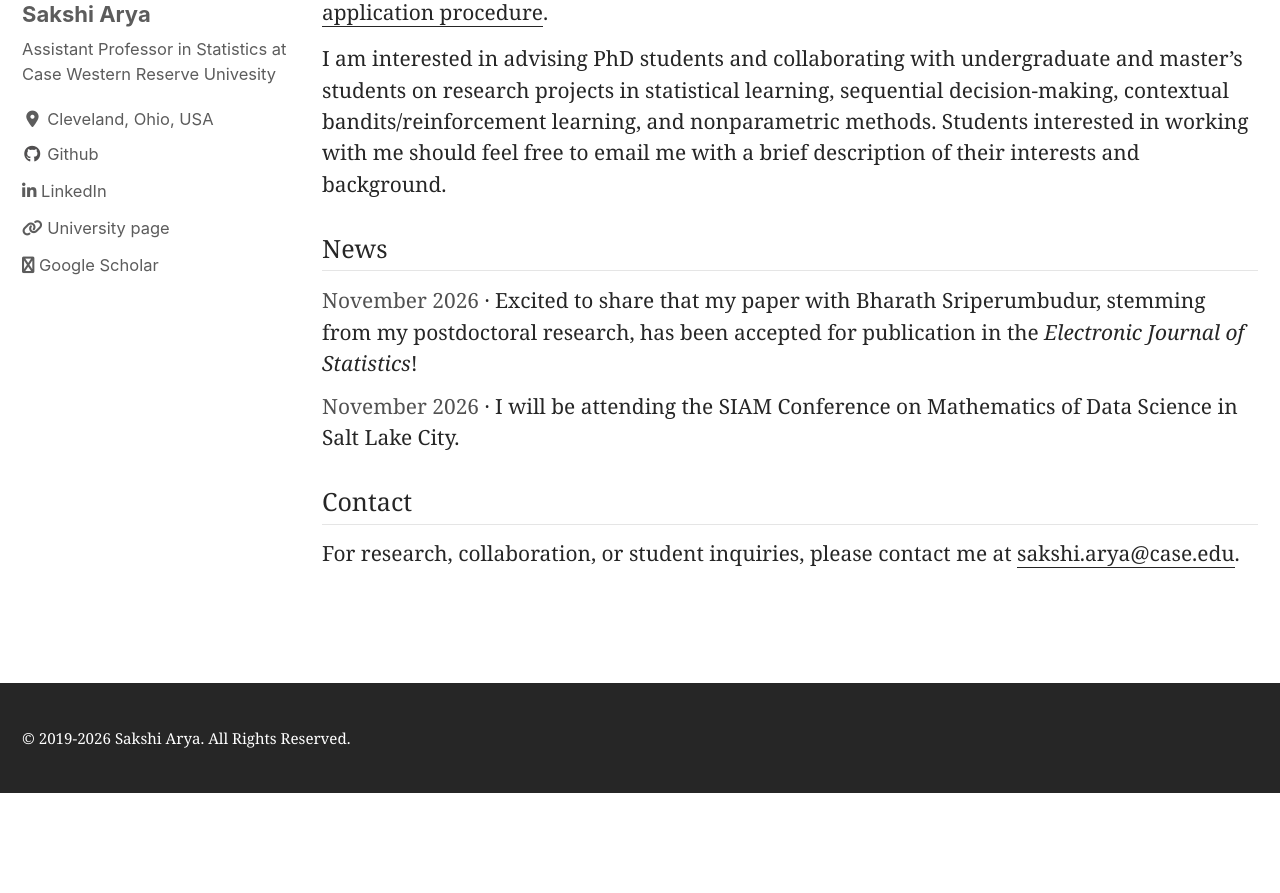
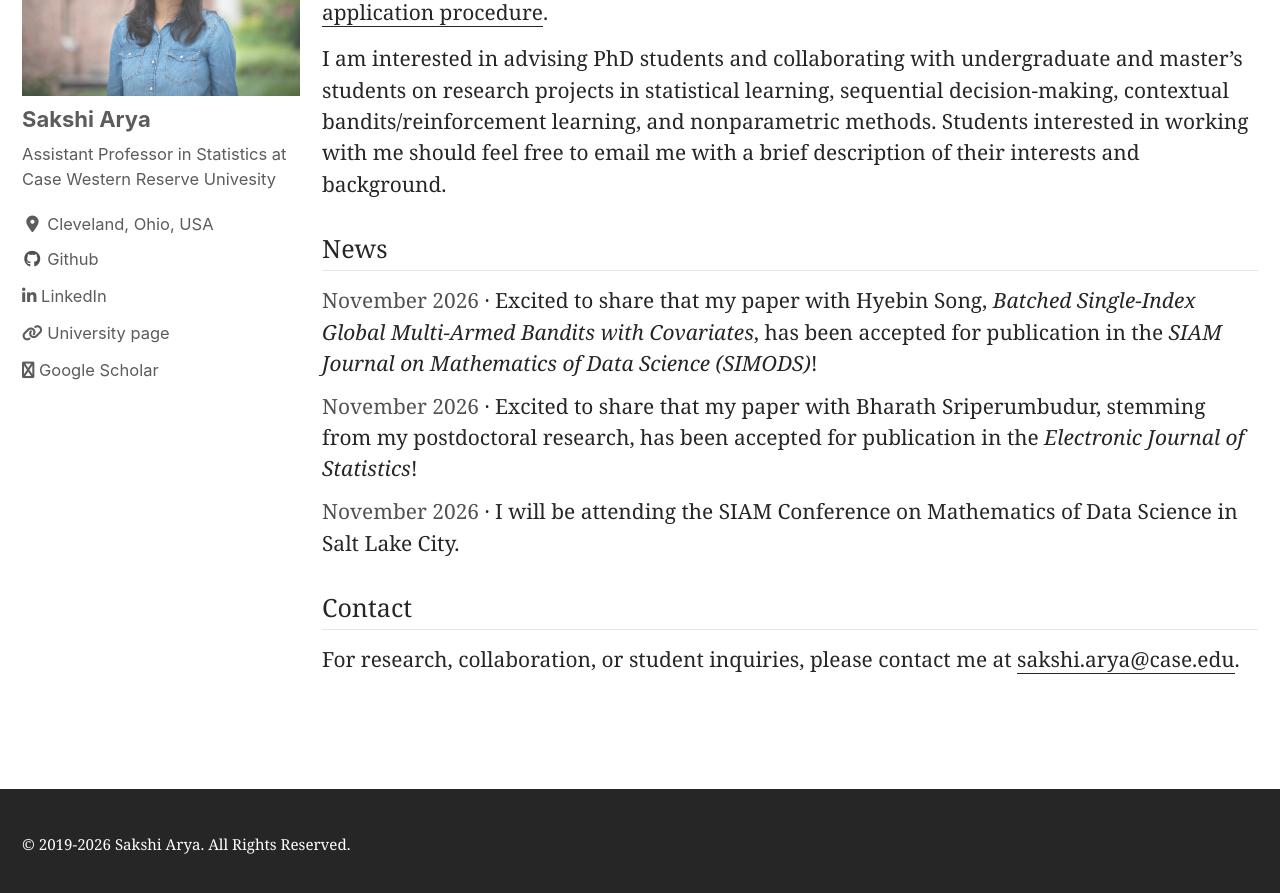
Before and after one commit to sakshiarya/sakshiarya.github.io, a Jekyll site: the page built from _pages/about.md, in a window 1280 px wide and 900 px high, scrolled down 1119 px. Shown: the top 893 px of the window. Built offline with Jekyll 4.4.1, drawn with Linux system fonts in a browser that asks for light colours; cached includes are drawn as plain includes; nearby versions of some CDN libraries; before the commit the page ends 1913 px from its top, so only the background shows below that.

Commit message:
Updating website

```diff
--- a/_pages/about.md
+++ b/_pages/about.md
@@ -109,12 +109,23 @@
 
 <div class="news-item">
   <span class="news-date">November 2026</span> ·
-  Excited to share that my paper with Bharath Sriperumbudur, stemming from my postdoctoral research, has been accepted for publication in the <em>Electronic Journal of Statistics</em>!
+  Excited to share that my paper with Hyebin Song,
+  <em>Batched Single-Index Global Multi-Armed Bandits with Covariates</em>,
+  has been accepted for publication in the
+  <em>SIAM Journal on Mathematics of Data Science (SIMODS)</em>!
 </div>
 
 <div class="news-item">
   <span class="news-date">November 2026</span> ·
-  I will be attending the SIAM Conference on Mathematics of Data Science in Salt Lake City.
+  Excited to share that my paper with Bharath Sriperumbudur,
+  stemming from my postdoctoral research, has been accepted
+  for publication in the <em>Electronic Journal of Statistics</em>!
+</div>
+
+<div class="news-item">
+  <span class="news-date">November 2026</span> ·
+  I will be attending the SIAM Conference on Mathematics
+  of Data Science in Salt Lake City.
 </div>
 
 <h2>Contact</h2>
```
